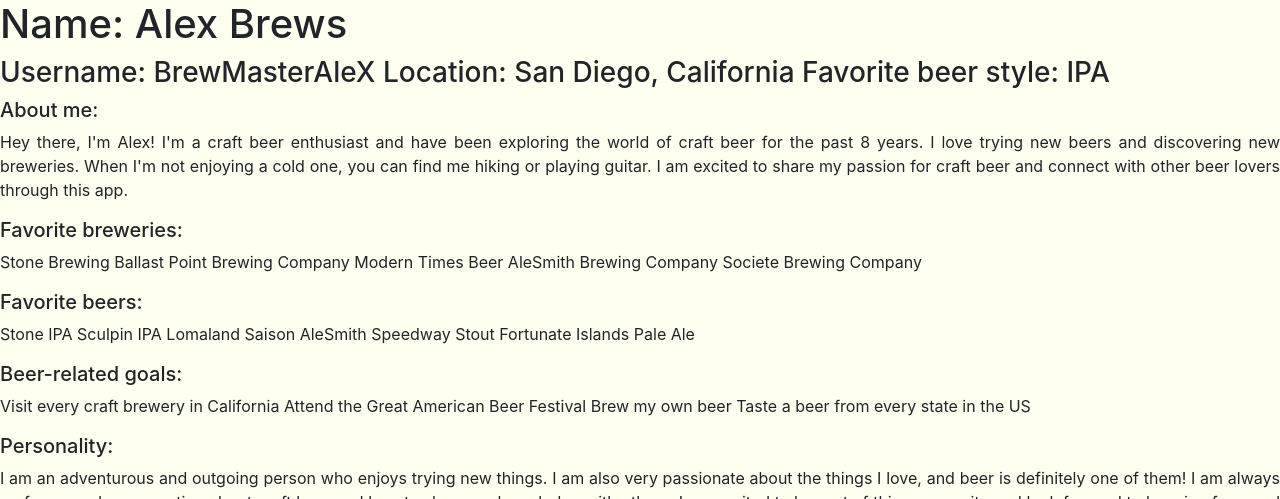
After one commit to Sofievdabeele/beerbuddy, a Laravel app: page /profile in a window 1280 px wide. The commit adds this page. Shown: the top 499 px of the page. Run offline with Laravel 10, Linux system fonts and the light colour scheme; the visitor is signed in with stand-in values (Sample User, id 1); style sheets or scripts are compiled from the project's sources.

Commit message:
Make Profile and Session controller

```diff
--- /dev/null
+++ b/laravel-and-beyond/app/Http/Controllers/ProfileController.php
@@ -0,0 +1,13 @@
+<?php
+
+namespace App\Http\Controllers;
+
+use Illuminate\Http\Request;
+
+class ProfileController extends Controller
+{
+    public function index()
+    {
+        return view('user.profile');
+    }
+}
--- a/laravel-and-beyond/resources/views/includes/header.blade.php
+++ b/laravel-and-beyond/resources/views/includes/header.blade.php
@@ -20,7 +20,7 @@
                 <a class="nav-link" href="{{route('new-beers')}}">BeerBunker</a>
             </li>
             <li class="nav-item mx-5">
-                <a class="nav-link" href="#">Link</a>
+                <a class="nav-link" href="{{route('profile')}}">Register</a>
             </li>
         </ul>
     </div>
--- /dev/null
+++ b/laravel-and-beyond/resources/views/user/profile.blade.php
@@ -0,0 +1,37 @@
+@extends('layouts.layout')
+@section('content')
+
+<h1>Name: Alex Brews</h1>
+<h3>
+    Username: BrewMasterAleX
+    Location: San Diego, California
+    Favorite beer style: IPA
+</h3>
+
+<h5>About me:</h5>
+<p>Hey there, I'm Alex! I'm a craft beer enthusiast and have been exploring the world of craft beer for the past 8 years. I love trying new beers and discovering new breweries. When I'm not enjoying a cold one, you can find me hiking or playing guitar. I am excited to share my passion for craft beer and connect with other beer lovers through this app.</p>
+
+<h5>Favorite breweries:</h5>
+<p>Stone Brewing
+    Ballast Point Brewing Company
+    Modern Times Beer
+    AleSmith Brewing Company
+    Societe Brewing Company</p>
+
+<h5>Favorite beers:</h5>
+<p>Stone IPA
+    Sculpin IPA
+    Lomaland Saison
+    AleSmith Speedway Stout
+    Fortunate Islands Pale Ale</p>
+
+<h5>Beer-related goals:</h5>
+<p>Visit every craft brewery in California
+    Attend the Great American Beer Festival
+    Brew my own beer
+    Taste a beer from every state in the US</p>
+
+<h5>Personality:</h5>
+<p>I am an adventurous and outgoing person who enjoys trying new things. I am also very passionate about the things I love, and beer is definitely one of them! I am always up for a good conversation about craft beer and love to share my knowledge with others. I am excited to be part of this community and look forward to learning from and connecting with other beer enthusiasts.</p>
+
+@ensection
--- a/laravel-and-beyond/routes/web.php
+++ b/laravel-and-beyond/routes/web.php
@@ -3,6 +3,8 @@
 use App\Http\Controllers\BeerController;
 use App\Http\Controllers\NewBeerController;
 use App\Http\Controllers\HomeController;
+use App\Http\Controllers\ProfileController;
+use App\Http\Controllers\SessionController;
 use Illuminate\Support\Facades\Route;
 
 /*
@@ -36,3 +38,12 @@
 Route::get('/new-beer/edit/{newBeer:id}', [NewBeerController::class, 'editNewBeer'])->name('edit-new-beer');
 Route::post('/new-beer/update/{newBeer:id}', [NewBeerController::class, 'updateNewBeer'])->name('update-new-beer');
 Route::get('/new-beer/delete/{newBeer:id}', [NewBeerController::class, 'deleteNewBeer'])->name('delete-new-beer');
+
+Route::get('/profile', [ProfileController::class, 'index'])
+    ->name('profile')
+    ->middleware('auth');
+
+// login/register/logout
+Route::get('/login', [SessionController::class, 'login'])->name('login');
+Route::get('/register', [SessionController::class, 'register'])->name('register');
+Route::get('/logout', [SessionController::class, 'logout'])->name('logout');
```
Also changed, not shown: laravel-and-beyond/app/Http/Controllers/SessionController.php (added, +23 -0 lines).
